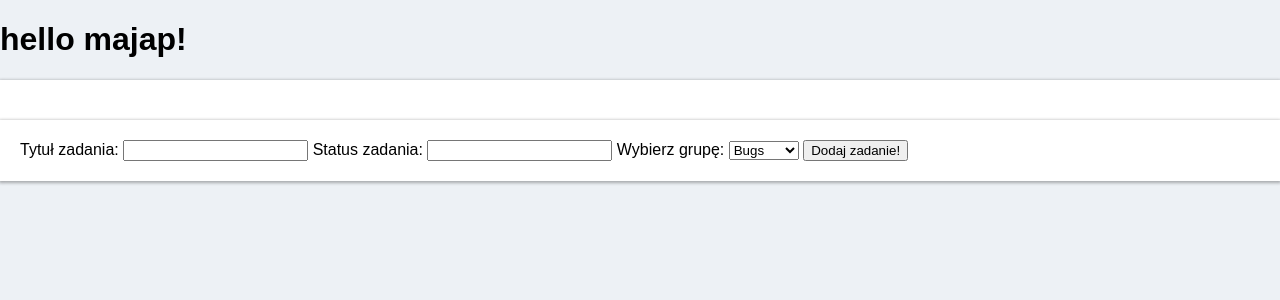
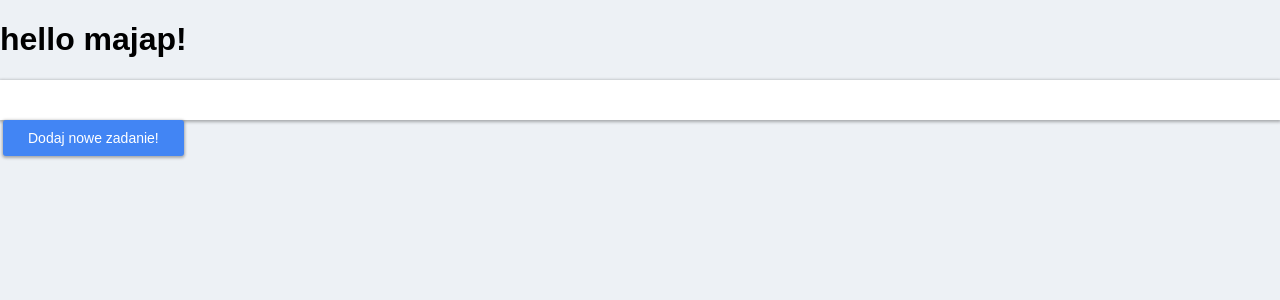
Before and after one commit to KasiaSmolarska/myStat, a PHP site: page / in a window 1280 px wide. Shown: the top 300 px of the page. Run offline with PHP 8.4, Linux system fonts and the light colour scheme; data that the repository does not hold is empty; style sheets or scripts are compiled from the project's sources; some libraries are stand-ins or nearby versions; some web fonts are replaced.

Commit message:
modal part 4 - new task

```diff
--- a/templates/index.php
+++ b/templates/index.php
@@ -55,6 +55,9 @@
                     <td class="task__delete">
                         <a href="javascript:"><i onclick="removeTask(<%= grupa[i].ID %>);" class="mdi mdi-delete"></i></a>
                     </td>
+                    <td class="tesk__edit">
+                        <a href="javascript:"><i onclick="editTask(<%= grupa[i].ID %>);"class="mdi mdi-pencil"></i></a>
+                    </td>
                     </tr>
 
                 <% } %>
@@ -94,16 +97,14 @@
         </div>
     </noscript>
 
+    <noscript id="addNewTask">
 
-</head>
-<body>
 
-    <h1>hello majap!</h1>
-    <div id="tasksList"></div>
-    <form class="task task__new" onsubmit="submitAddTask(this); return false;">
-        <label>Tytuł zadania: <input type="text" name="title"></label>
-        <label>Status zadania: <input type="text" name="status"></label>
-        <label>Wybierz grupę:
+    <form class=" task__new" onsubmit="submitAddTask(this); return false;">
+        <div class="row">
+        <label class="col-xs-12">Tytuł zadania: <input type="text" name="title"></label>
+        <label class="col-xs-12">Status zadania: <input type="text" name="status"></label>
+        <label class="col-xs-12">Wybierz grupę:
             <select name="group">
                 <option value="Bugs">Bugs</option>
                 <option value="Website">Website</option>
@@ -112,7 +113,17 @@
             </select>
         <input type="submit" value="Dodaj zadanie!">
         </label>
+        </div>
+    </form>
+    </noscript>
 
-    </form>
+
+</head>
+<body>
+    <h1>hello majap!</h1>
+    <div id="tasksList"></div>
+    <button id="newTaskAction" onclick="showNewTask();" class="button button--succes" data-callback="ok" type="button">Dodaj nowe zadanie!</button>
+
+
 </body>
 </html>
--- a/templates/js/main.js
+++ b/templates/js/main.js
@@ -102,3 +102,9 @@ function openModal(templateID, callback, title){
 
         }
 }
+
+function showNewTask(){
+
+   openModal('addNewTask', function () {
+   },'Dodaj nowe zadanie!');
+}
```
